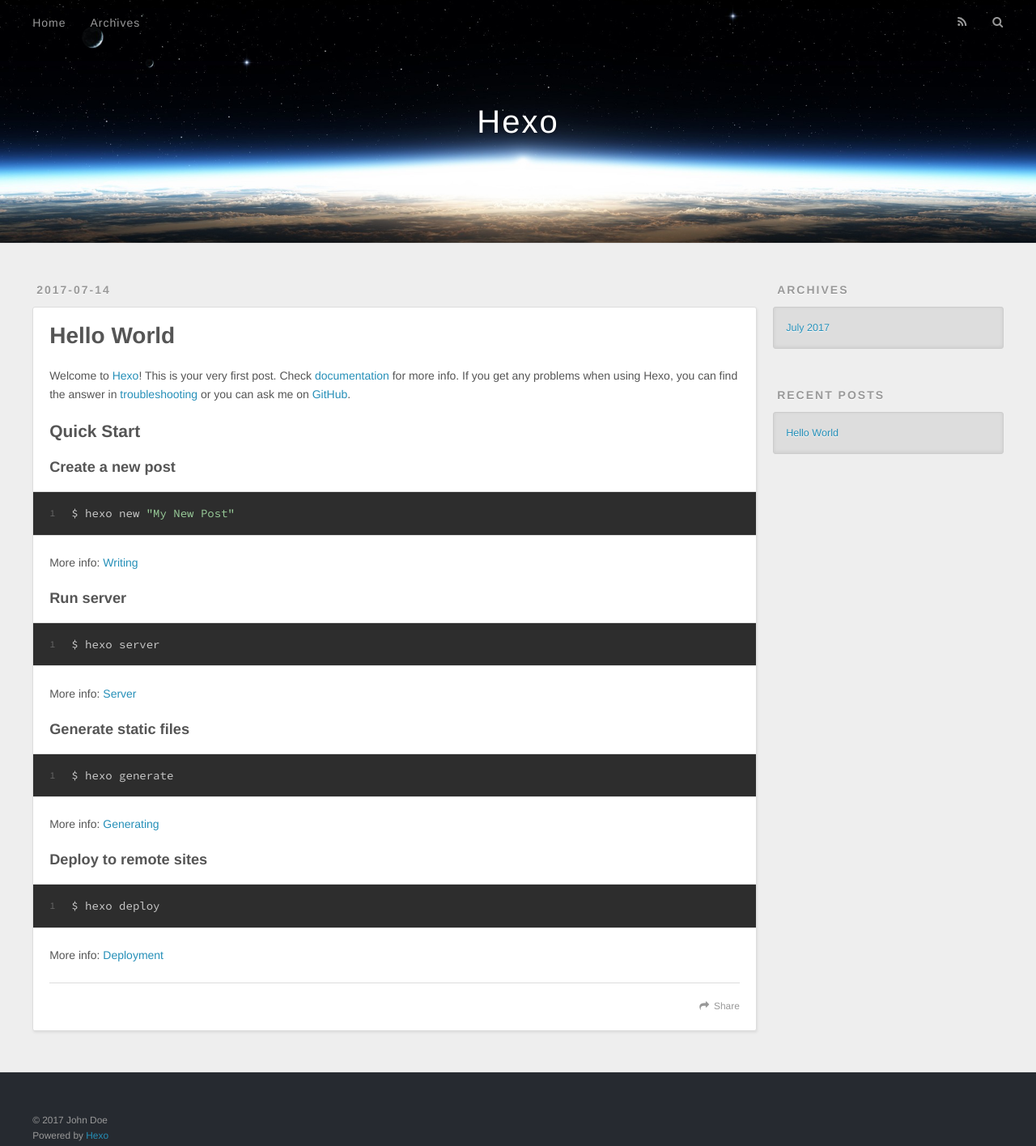
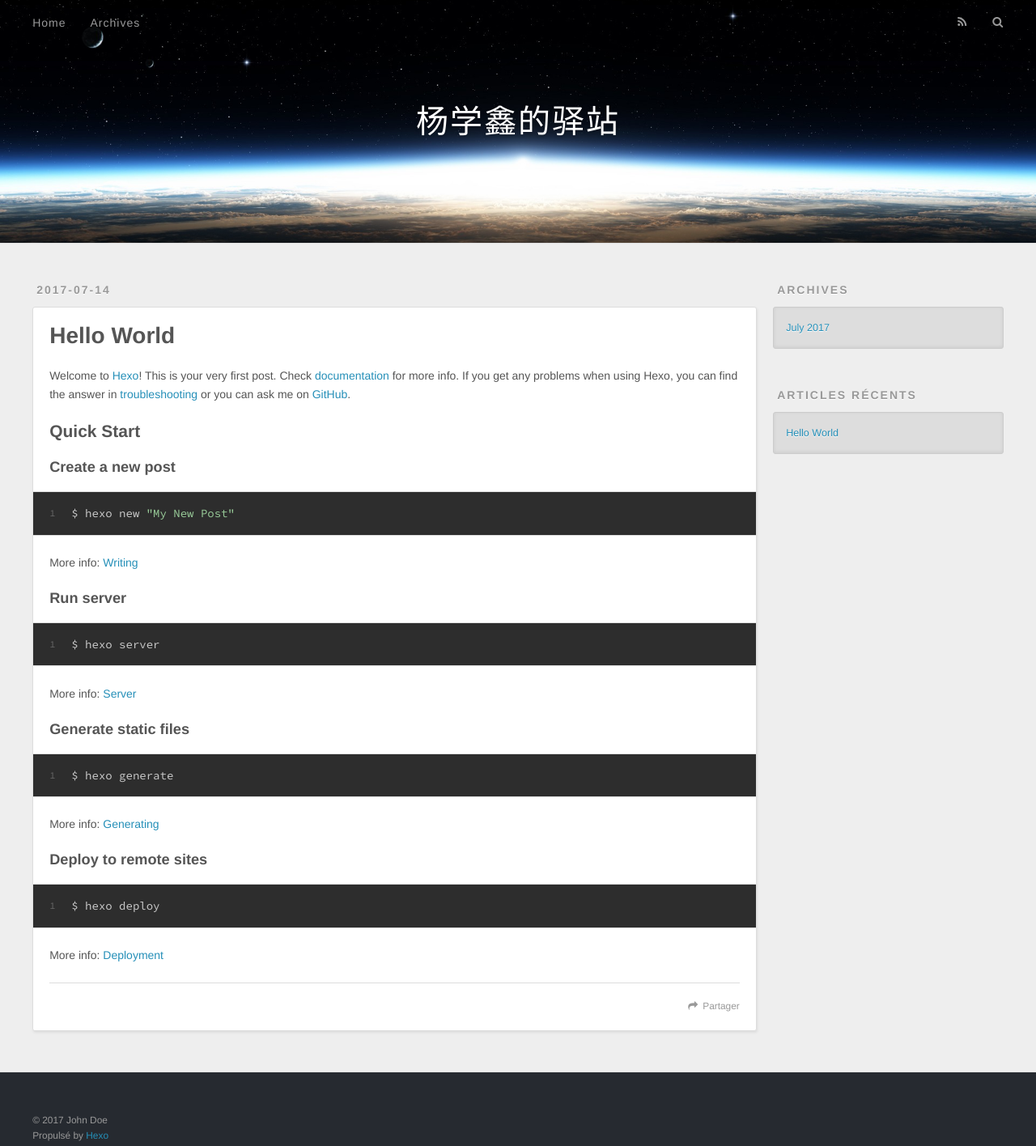
Before and after one commit to bsbeta/bsbeta.github.io, a plain HTML site: page index.html in a window 1280 px wide. Shown: the whole page at 81% size. Drawn offline with nearby package versions, Linux system fonts and the light colour scheme.

Commit message:
Site updated: 2017-07-14 21:59:18

```diff
--- a/2017/07/14/hello-world/index.html
+++ b/2017/07/14/hello-world/index.html
@@ -3,20 +3,20 @@
 <head>
   <meta charset="utf-8">
 
-  <title>Hello World | Hexo</title>
+  <title>Hello World | 杨学鑫的驿站</title>
   <meta name="viewport" content="width=device-width, initial-scale=1, maximum-scale=1">
   <meta name="description" content="Welcome to Hexo! This is your very first post. Check documentation for more info. If you get any problems when using Hexo, you can find the answer in troubleshooting or you can ask me on GitHub. Quick">
 <meta property="og:type" content="article">
 <meta property="og:title" content="Hello World">
 <meta property="og:url" content="http://yoursite.com/2017/07/14/hello-world/index.html">
-<meta property="og:site_name" content="Hexo">
+<meta property="og:site_name" content="杨学鑫的驿站">
 <meta property="og:description" content="Welcome to Hexo! This is your very first post. Check documentation for more info. If you get any problems when using Hexo, you can find the answer in troubleshooting or you can ask me on GitHub. Quick">
 <meta property="og:updated_time" content="2017-07-14T12:48:26.085Z">
 <meta name="twitter:card" content="summary">
 <meta name="twitter:title" content="Hello World">
 <meta name="twitter:description" content="Welcome to Hexo! This is your very first post. Check documentation for more info. If you get any problems when using Hexo, you can find the answer in troubleshooting or you can ask me on GitHub. Quick">
 
-    <link rel="alternate" href="/atom.xml" title="Hexo" type="application/atom+xml">
+    <link rel="alternate" href="/atom.xml" title="杨学鑫的驿站" type="application/atom+xml">
 
 
     <link rel="icon" href="/favicon.png">
@@ -37,7 +37,7 @@
   <div id="header-outer" class="outer">
     <div id="header-title" class="inner">
       <h1 id="logo-wrap">
-        <a href="/" id="logo">Hexo</a>
+        <a href="/" id="logo">杨学鑫的驿站</a>
       </h1>
 
     </div>
@@ -52,9 +52,9 @@
       </nav>
       <nav id="sub-nav">
 
-          <a id="nav-rss-link" class="nav-icon" href="/atom.xml" title="RSS Feed"></a>
+          <a id="nav-rss-link" class="nav-icon" href="/atom.xml" title="Flux RSS"></a>
 
-        <a id="nav-search-btn" class="nav-icon" title="Search"></a>
+        <a id="nav-search-btn" class="nav-icon" title="Rechercher"></a>
       </nav>
       <div id="search-form-wrap">
         <form action="//google.com/search" method="get" accept-charset="UTF-8" class="search-form"><input type="search" name="q" class="search-form-input" placeholder="Search"><button type="submit" class="search-form-submit">&#xF002;</button><input type="hidden" name="sitesearch" value="http://yoursite.com"></form>
@@ -98,7 +98,7 @@
 
     </div>
     <footer class="article-footer">
-      <a data-url="http://yoursite.com/2017/07/14/hello-world/" data-id="cj53w5j2y000064wkfgsy0eqe" class="article-share-link">Share</a>
+      <a data-url="http://yoursite.com/2017/07/14/hello-world/" data-id="cj53xjbod00009wwkywetwo11" class="article-share-link">Partager</a>
 
 
     </footer>
@@ -132,7 +132,7 @@
 
 
   <div class="widget-wrap">
-    <h3 class="widget-title">Recent Posts</h3>
+    <h3 class="widget-title">Articles récents</h3>
     <div class="widget">
       <ul>
 
@@ -153,7 +153,7 @@
   <div class="outer">
     <div id="footer-info" class="inner">
       &copy; 2017 John Doe<br>
-      Powered by <a href="http://hexo.io/" target="_blank">Hexo</a>
+      Propulsé by <a href="http://hexo.io/" target="_blank">Hexo</a>
     </div>
   </div>
 </footer>
--- a/index.html
+++ b/index.html
@@ -3,16 +3,16 @@
 <head>
   <meta charset="utf-8">
 
-  <title>Hexo</title>
+  <title>杨学鑫的驿站</title>
   <meta name="viewport" content="width=device-width, initial-scale=1, maximum-scale=1">
   <meta property="og:type" content="website">
-<meta property="og:title" content="Hexo">
+<meta property="og:title" content="杨学鑫的驿站">
 <meta property="og:url" content="http://yoursite.com/index.html">
-<meta property="og:site_name" content="Hexo">
+<meta property="og:site_name" content="杨学鑫的驿站">
 <meta name="twitter:card" content="summary">
-<meta name="twitter:title" content="Hexo">
+<meta name="twitter:title" content="杨学鑫的驿站">
 
-    <link rel="alternate" href="/atom.xml" title="Hexo" type="application/atom+xml">
+    <link rel="alternate" href="/atom.xml" title="杨学鑫的驿站" type="application/atom+xml">
 
 
     <link rel="icon" href="/favicon.png">
@@ -33,7 +33,7 @@
   <div id="header-outer" class="outer">
     <div id="header-title" class="inner">
       <h1 id="logo-wrap">
-        <a href="/" id="logo">Hexo</a>
+        <a href="/" id="logo">杨学鑫的驿站</a>
       </h1>
 
     </div>
@@ -48,9 +48,9 @@
       </nav>
       <nav id="sub-nav">
 
-          <a id="nav-rss-link" class="nav-icon" href="/atom.xml" title="RSS Feed"></a>
+          <a id="nav-rss-link" class="nav-icon" href="/atom.xml" title="Flux RSS"></a>
 
-        <a id="nav-search-btn" class="nav-icon" title="Search"></a>
+        <a id="nav-search-btn" class="nav-icon" title="Rechercher"></a>
       </nav>
       <div id="search-form-wrap">
         <form action="//google.com/search" method="get" accept-charset="UTF-8" class="search-form"><input type="search" name="q" class="search-form-input" placeholder="Search"><button type="submit" class="search-form-submit">&#xF002;</button><input type="hidden" name="sitesearch" value="http://yoursite.com"></form>
@@ -96,7 +96,7 @@
 
     </div>
     <footer class="article-footer">
-      <a data-url="http://yoursite.com/2017/07/14/hello-world/" data-id="cj53w5j2y000064wkfgsy0eqe" class="article-share-link">Share</a>
+      <a data-url="http://yoursite.com/2017/07/14/hello-world/" data-id="cj53xjbod00009wwkywetwo11" class="article-share-link">Partager</a>
 
 
     </footer>
@@ -131,7 +131,7 @@
 
 
   <div class="widget-wrap">
-    <h3 class="widget-title">Recent Posts</h3>
+    <h3 class="widget-title">Articles récents</h3>
     <div class="widget">
       <ul>
 
@@ -152,7 +152,7 @@
   <div class="outer">
     <div id="footer-info" class="inner">
       &copy; 2017 John Doe<br>
-      Powered by <a href="http://hexo.io/" target="_blank">Hexo</a>
+      Propulsé by <a href="http://hexo.io/" target="_blank">Hexo</a>
     </div>
   </div>
 </footer>
```
Also changed, not shown: archives/2017/07/index.html (+10 -10 lines), archives/2017/index.html (+10 -10 lines), archives/index.html (+10 -10 lines).
